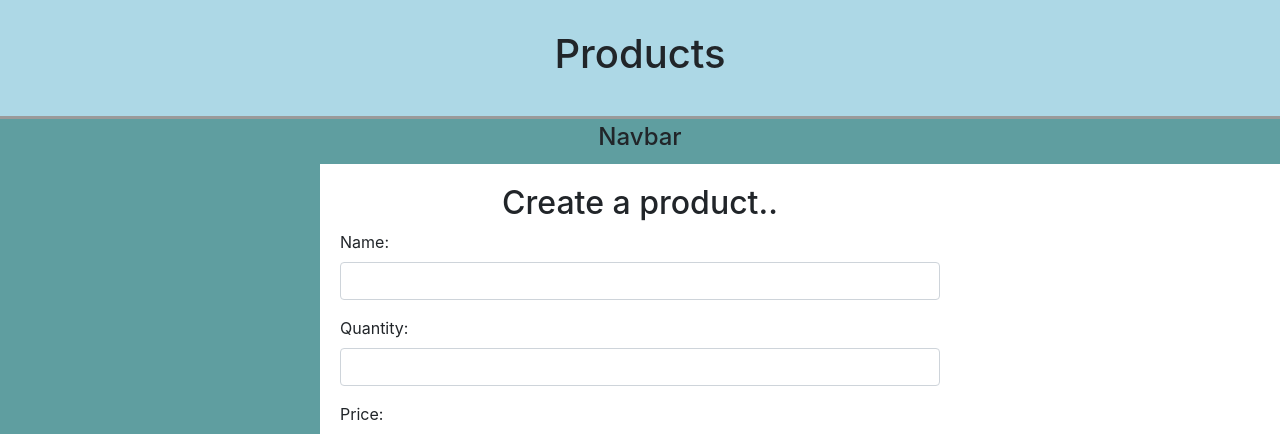
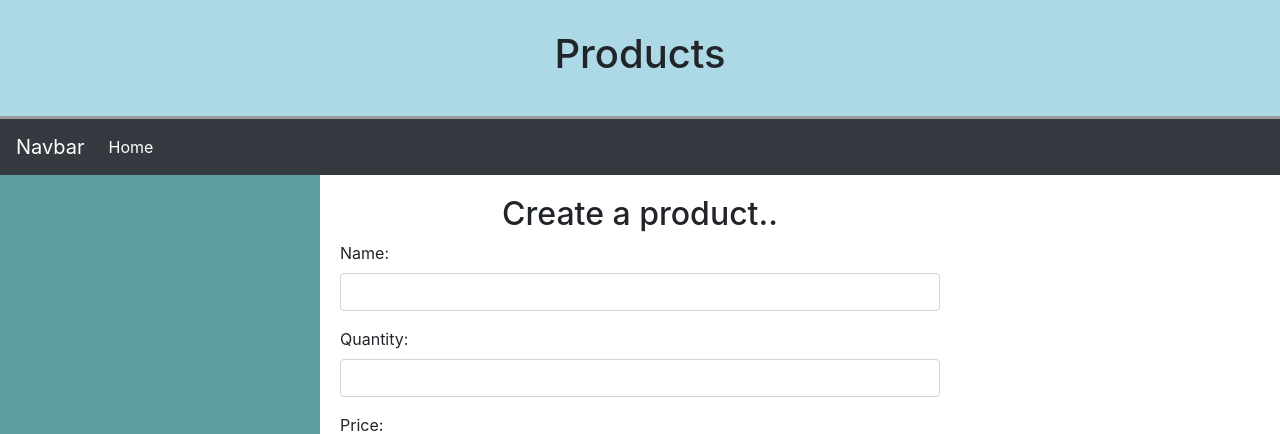
Before and after one commit to ItsKris1/E-commerce-store, a Django app: page /create_product in a window 1280 px wide. Shown: the top 434 px of the page. Run offline with Django 3.2, Linux system fonts and the light colour scheme; data comes from the database, SQL or seed files in the repository; both versions use the stored data as it was after the commit.

Commit message:
Added navbar

```diff
--- a/my_store/templates/base.html
+++ b/my_store/templates/base.html
@@ -21,9 +21,22 @@
     <h1>Products</h1>
 </header>
 
-<nav>
-    <h4 style="text-align: center;">Navbar</h4>
+
+<nav class="navbar navbar-expand-lg navbar-dark bg-dark">
+    <a class="navbar-brand" href="#">Navbar</a>
+     <button class="navbar-toggler" type="button" data-toggle="collapse" data-target="#navbarSupportedContent" aria-controls="navbarSupportedContent" aria-expanded="false" aria-label="Toggle navigation">
+        <span class="navbar-toggler-icon"></span>
+     </button>
+
+    <div class="collapse navbar-collapse" id="navbarSupportedContent">
+        <ul class="navbar-nav mr-auto">
+            <li class="nav-item active">
+                <a class="nav-link" href="{% url 'products' %}">Home <span class="sr-only">(current)</span></a>
+            </li>
+        </ul>
+    </div>
 </nav>
+
 
 {% block content %}
 
```
Also changed, not shown: db.sqlite3.
